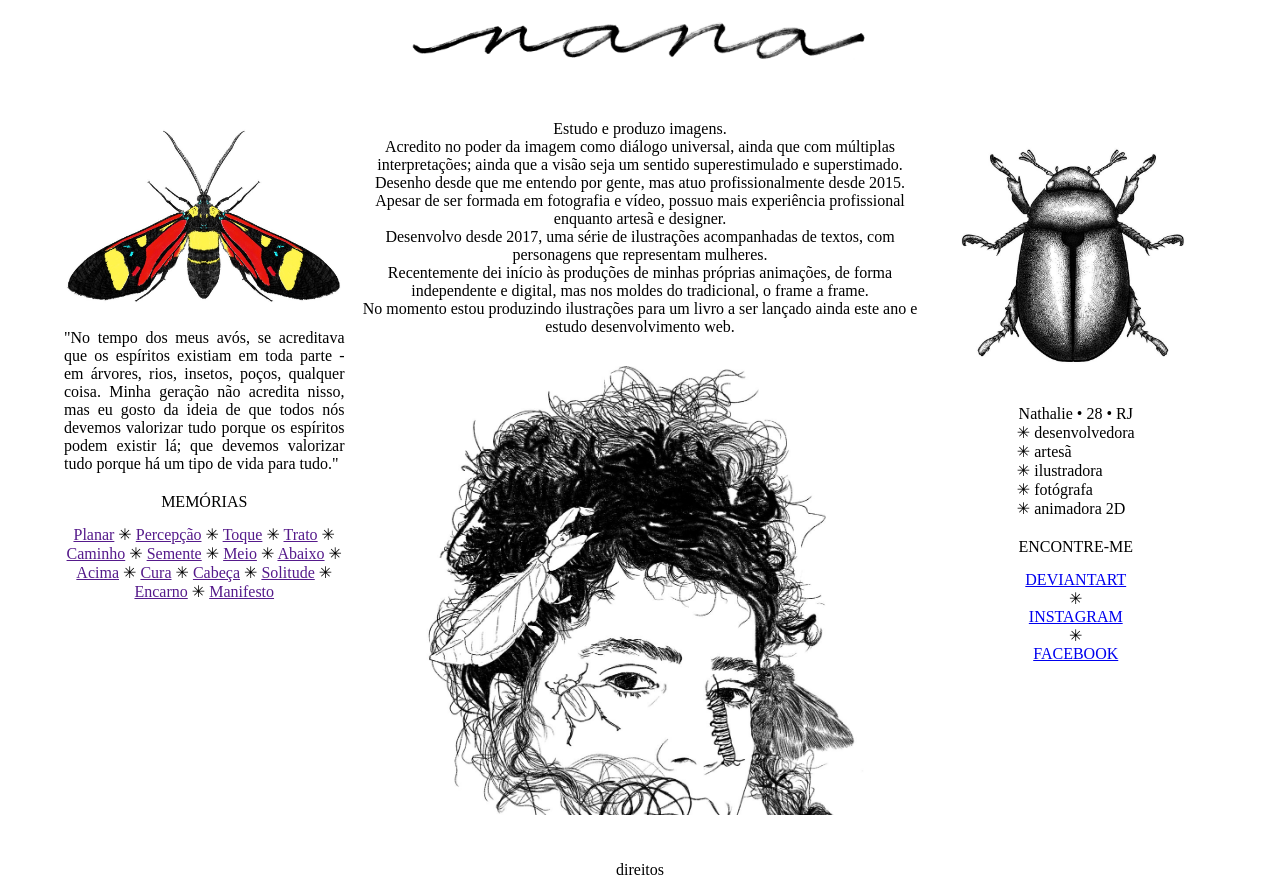
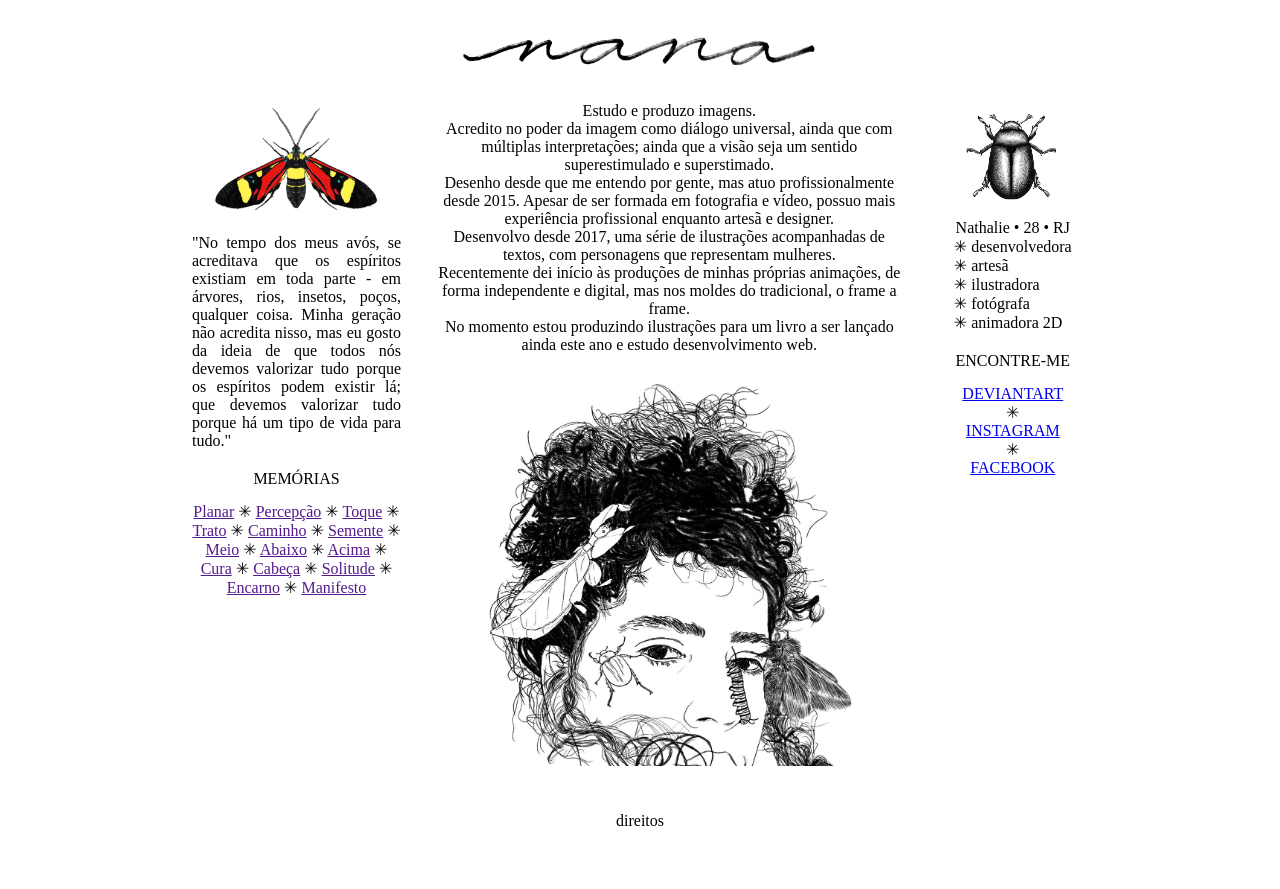
Before and after one commit to uathalie/projeto1, a plain HTML site: page index.html in a window 1280 px wide. After the commit the page ends 840 px from the top, so only its background shows below. Drawn offline with Linux system fonts and the light colour scheme.

Commit message:
Add files via upload

```diff
--- a/css/style.css
+++ b/css/style.css
@@ -4,18 +4,20 @@
 }
 
 .cabecalho{
-	height: 80px;
-	width: 90%;
+	height: 47px;
+	width: 70%;
 	background-color: #FFFFFF;
-	margin: 0 auto;
-	margin-top: 20px;
-	margin-bottom: 20px;
+	display: block;
+	margin-left: auto;
+	margin-right: auto;
+	margin-top: 35px;
 }
 
 .titulo{
 	display: flex;
 	align-items: center;
 	justify-content: center;
+
 }
 
 .conteudo{
@@ -23,7 +25,7 @@
 	flex-direction: row;
 	align-items: flex-start;
 	justify-content: center;
-	width: 90%;
+	width: 70%;
 	margin: 0 auto;
 	margin-top: 20px;
 	margin-bottom: 5px;
@@ -34,16 +36,17 @@
 	width: 25%;
 	background-color: #FFFFFF;
 	float: left;
-	margin-right: 15px;
+	margin-right: 30px;
 	margin-bottom: 20px;
 }
 
 .inseto1{
-	width: 100%;
+	width: 80%;
 	margin-bottom: 10px;
-	display: flex;
-	flex-wrap: wrap;
-	align-content: center;
+	display: block;
+	margin-right: auto;
+	margin-left: auto;
+
 }
 
 .citacao{
@@ -67,7 +70,7 @@
 }
 
 .principal{
-	width: 50%;
+	width: 57%;
 	background-color: #FFFFFF;
 	float: left;
 	margin-bottom: 20px;
@@ -90,10 +93,10 @@
 
 .coluna2{
 	height: 500px;
-	width: 25%;
+	width: 18%;
 	background-color: #FFFFFF;
 	float: right;
-	margin-left: 15px;
+	margin-left: 30px;
 	margin-bottom: 20px;
 }
 
@@ -127,13 +130,16 @@
 }
 
 .inseto2{
-	width: 100%;
+	width: 75%;
 	background-color: #FFFFFF;
+	display: block;
+	margin-left: auto;
+	margin-right: auto;
 }
 
 .rodape{
 	height: 35px;
-	width: 90%;
+	width: 70%;
 	background-color: #FFFFFF;
 	clear: both;
 	margin: 0 auto;
```
